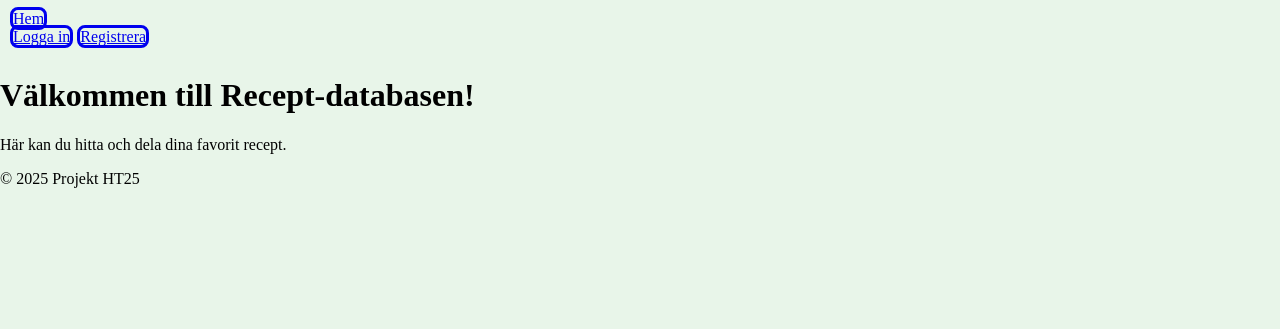
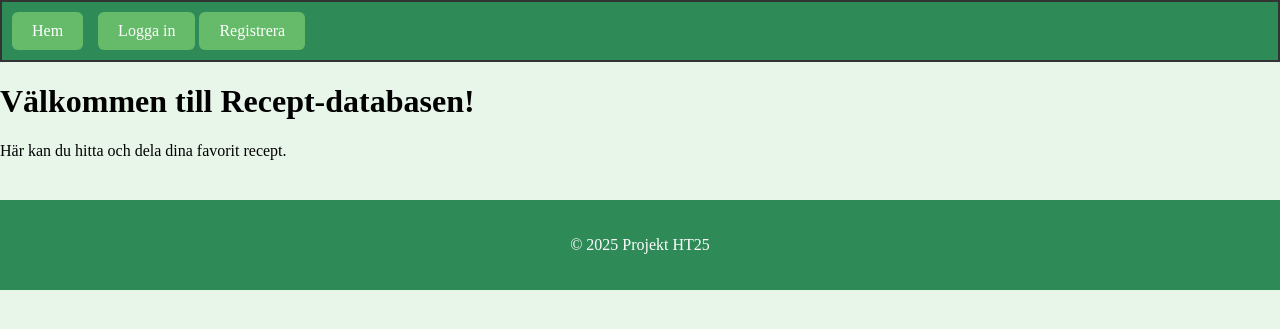
Before and after one commit to Jstrandberg2018/SkolaHT25, a Flask app: page /recipe in a window 1280 px wide. Shown: the top 329 px of the page. Run offline with Flask 3, Linux system fonts and the light colour scheme.

Commit message:
Små tillägg

```diff
--- a/static/style.css
+++ b/static/style.css
@@ -13,15 +13,35 @@ body {
     background-color: var(--secondary-color);
 }
 
-nav {
+.main-nav {
+    border: 2px solid #333;
     padding: 10px;
+    background-color: var(--primary-color);
 }
 
-nav a {
-    border-style: solid;
-    border-radius: 8px;
+.nav-list {
+    list-style: none;
+    margin: 0;
+    padding: 0;
+    display: flex;
+    gap: 15px;
 }
 
-.left{
-    color: var(--primary-color);
+.nav-link {
+    display: inline-block;
+    padding: 10px 20px;
+    background-color: var(--third-color);
+    border-radius: 6px;
+    text-decoration: none;
+    color: white;
+    font-size: 1rem;
+    transition: background 0.2s;
 }
+
+.site-footer {
+    background: var(--primary-color);
+    color: #fff;
+    padding: 20px;
+    text-align: center;
+    margin-top: 40px;  /* Lite luft ovanför footern */
+}
--- a/templates/admin_edit_user.html
+++ b/templates/admin_edit_user.html
@@ -9,7 +9,7 @@
 <form method="post">
       <input type="text" name="username" value="{{ user['username'] }}" required>
       <input type="password" name="password" placeholder="Nytt lösenord">
-      <label><input type="checkbox" name="admin" {% if user['admin'] %}checked{% endif %}> Admin</label>
+      <label><input type="checkbox" name="admin" {% if user['admin'] %}checked{% endif %}>Admin</label>
       <button type="submit">Spara</button>
       <a href="{{ url_for('admin_index') }}">Avbryt</a>
 </form>
--- a/templates/base.html
+++ b/templates/base.html
@@ -7,27 +7,29 @@
     <link rel="stylesheet" href="{{ url_for('static', filename='style.css') }}">
 </head>
 <body>
-    <nav>
-        <a href="{{ url_for('index') }}">Hem</a>
+    <nav class="main-nav">
+        <div class="nav-list">
+            <a class="nav-link" href="{{ url_for('index') }}">Hem</a>
 
             <div class="left">
                 {% if session.get('username') %}
-                <span>Inloggad som {{ session.get('username') }}</span>
-                <a href="{{ url_for('logout') }}">Logga ut</a>
+                    <span>Inloggad som: {{ session.get('username') }}</span>
+                    <a class="nav-link" href="{{ url_for('logout') }}">Logga ut</a>
                 {% else %}
-                <a href="{{ url_for('login') }}">Logga in</a>
-                <a href="{{ url_for('register') }}" >Registrera</a>
+                    <a class="nav-link" href="{{ url_for('login') }}">Logga in</a>
+                    <a class="nav-link" href="{{ url_for('register') }}">Registrera</a>
                 {% endif %}
 
                 {% if session.get('is_admin') %}
-                <a href="{{ url_for('admin_index') }}">Admin</a>
+                    <a class="nav-link" href="{{ url_for('admin_index') }}">Admin</a>
                 {% endif %}
+            </div>
         </div>
     </nav>
 
     <main>{% block content %}{% endblock %}</main>
 
-    <footer>
+    <footer class="site-footer">
         <p>&copy; {{ current_year if current_year is defined else "2025" }} Projekt HT25</p>
     </footer>
 
```
Lines whose indentation alone changed are shown as unchanged.
